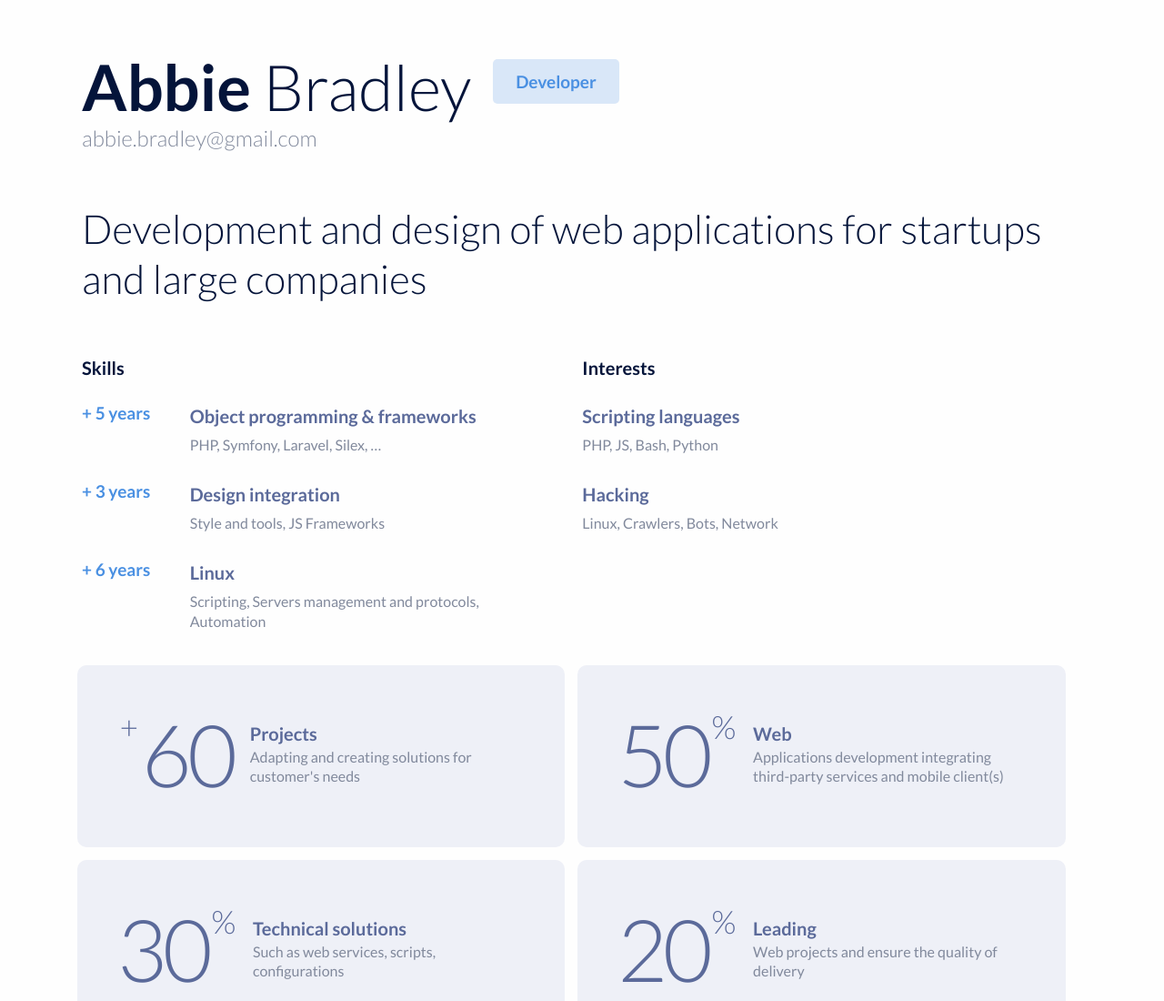
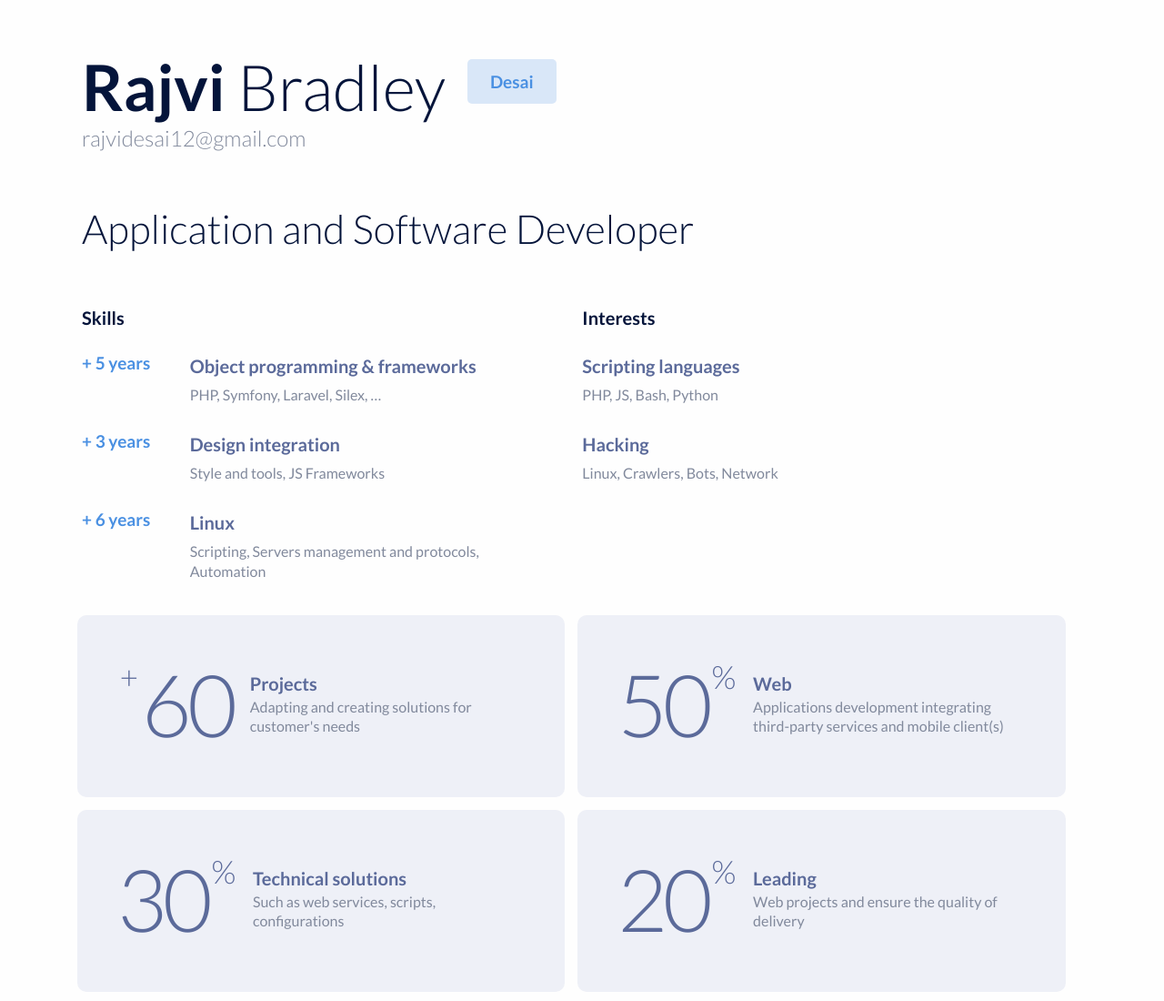
Before and after one commit to CuriousRajvi/curiousrajvi.github.io, a plain HTML site: page index.html in a window 1280 px wide. Shown: the top 1100 px of the page at 91% size. Drawn offline with Linux system fonts and the light colour scheme.

Commit message:
Update index.html

```diff
--- a/index.html
+++ b/index.html
@@ -1,7 +1,7 @@
 <!DOCTYPE html>
 <html>
 <head>
-	<title>Minimal Resume Template</title>
+	<title>Rajvi Desai</title>
 	<link rel="stylesheet" type="text/css" href="styles.css">
 	<meta name="viewport" content="width=device-width, initial-scale=1.0">
 </head>
@@ -9,12 +9,11 @@
 
 	<div class="container">
 		<div class="hero">
-			<h1 class="name"><strong>Abbie</strong> Bradley</h1>
-			<span class="job-title">Developer</span>
-			<span class="email">abbie.bradley@gmail.com</span>
+			<h1 class="name"><strong>Rajvi</strong> Bradley</h1>
+			<span class="job-title">Desai</span>
+			<span class="email">rajvidesai12@gmail.com</span>
 
-			<h2 class="lead">Development and design of web applications
-for startups and large companies</h2>
+			<h2 class="lead"> Application and Software Developer </h2>
 		</div>
 	</div>
 
```
